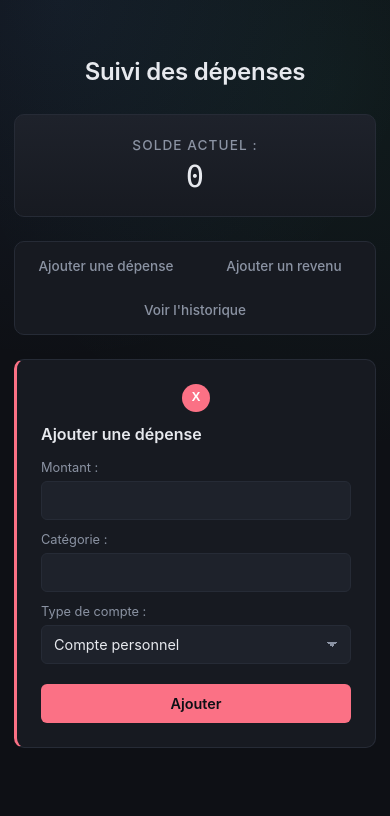
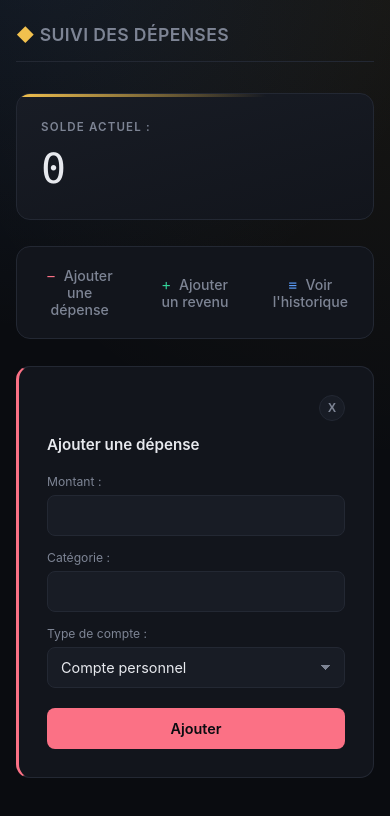
Before and after one commit to rb2512/expense-tracker, a website with bundled scripts: page front/index.html in a window 390 px wide. Both pictures are taken after a click on the button "Ajouter une dépense". Built offline with nearby package versions, Linux system fonts and the light colour scheme; no server answers.

Commit message:
Refonte CSS: layout dashboard, historique élargi

```diff
--- a/front/style.css
+++ b/front/style.css
@@ -1,19 +1,24 @@
 /* ============================================
-   Suivi des dépenses — thème fintech sombre
+   Suivi des dépenses — thème "terminal de trading"
+   Palette : #0a0c10 (bg) · #12151c (panel) · #181c25 (panel-alt)
+             #232833 (border) · #5b9dfb (bleu) · #34d399 (vert)
+             #fb7185 (rouge) · #f2c14e (ambre, accent signature)
    ============================================ */
 
 :root {
-  --bg: #0e1015;
-  --panel: #171a21;
-  --panel-alt: #1e222b;
-  --border: #262b36;
+  --bg: #0a0c10;
+  --panel: #12151c;
+  --panel-alt: #181c25;
+  --border: #232833;
   --text: #e7e9ee;
-  --text-muted: #8b93a3;
+  --text-muted: #7d8494;
   --accent-blue: #5b9dfb;
   --accent-green: #34d399;
   --accent-red: #fb7185;
+  --accent-amber: #f2c14e;
   --focus: #5b9dfb;
   --radius: 10px;
+  --radius-lg: 14px;
   --mono: "IBM Plex Mono", "SFMono-Regular", Consolas, monospace;
   --sans: "Inter", -apple-system, BlinkMacSystemFont, "Segoe UI", sans-serif;
 }
@@ -25,86 +30,116 @@
 body {
   margin: 0;
   min-height: 100vh;
-  padding: 32px 20px 80px;
+  padding: 40px 24px 100px;
   background: var(--bg);
   background-image:
-    radial-gradient(circle at 15% 0%, rgba(91, 157, 251, 0.08), transparent 40%),
-    radial-gradient(circle at 85% 10%, rgba(52, 211, 153, 0.06), transparent 45%);
+    radial-gradient(circle at 10% -10%, rgba(91, 157, 251, 0.10), transparent 42%),
+    radial-gradient(circle at 100% 0%, rgba(242, 193, 78, 0.06), transparent 50%);
   font-family: var(--sans);
   color: var(--text);
-  display: flex;
-  flex-direction: column;
-  align-items: center;
-  justify-content: center
+
+  /* Grille "dashboard" : colonne fixe (identité + actions) + colonne large (contenu) */
+  display: grid;
+  grid-template-columns: 300px minmax(0, 760px);
+  grid-template-areas:
+    "titre   titre"
+    "solde   panneau"
+    "actions panneau";
+  column-gap: 28px;
+  row-gap: 20px;
+  justify-content: center;
+  align-items: start;
 }
 
 h1 {
-  font-size: 1.5rem;
+  grid-area: titre;
+  font-size: 1.1rem;
   font-weight: 600;
-  letter-spacing: -0.01em;
-  margin: 0 0 28px;
+  letter-spacing: 0.02em;
+  text-transform: uppercase;
+  color: var(--text-muted);
+  margin: 0 0 4px;
+  padding-bottom: 16px;
+  border-bottom: 1px solid var(--border);
+  max-width: 1088px;
+  width: 100%;
+  grid-column: 1 / -1;
 }
 
-/* ---------- Solde : l'élément signature, façon afficheur de ticker ---------- */
+h1::before {
+  content: "◆ ";
+  color: var(--accent-amber);
+}
+
+/* ---------- Colonne gauche : solde + actions (sidebar façon identité de compte) ---------- */
 
 #soldeContainer {
-  width: 100%;
-  max-width: 480px;
-  background: linear-gradient(180deg, var(--panel-alt), var(--panel));
+  grid-area: solde;
+  background: linear-gradient(165deg, var(--panel-alt), var(--panel));
   border: 1px solid var(--border);
-  border-radius: var(--radius);
-  padding: 22px 28px;
-  margin-bottom: 24px;
-  text-align: center;
+  border-radius: var(--radius-lg);
+  padding: 26px 24px;
+  position: relative;
+  overflow: hidden;
+}
+
+/* signature : liseré ambre en haut, façon "ticker" de marché */
+#soldeContainer::before {
+  content: "";
+  position: absolute;
+  top: 0;
+  left: 0;
+  right: 0;
+  height: 3px;
+  background: linear-gradient(90deg, var(--accent-amber), transparent 70%);
 }
 
 #soldeContainer h2 {
   margin: 0;
-  font-size: 0.85rem;
-  font-weight: 500;
+  font-size: 0.72rem;
+  font-weight: 600;
   color: var(--text-muted);
   text-transform: uppercase;
-  letter-spacing: 0.08em;
+  letter-spacing: 0.1em;
 }
 
 #solde {
   display: block;
-  margin-top: 6px;
+  margin-top: 10px;
   font-family: var(--mono);
-  font-size: 2.4rem;
+  font-size: 2.6rem;
   font-weight: 500;
-  letter-spacing: 0.01em;
+  letter-spacing: -0.01em;
   font-variant-numeric: tabular-nums;
   color: var(--text);
+  word-break: break-word;
 }
 
-/* états optionnels : ajoutez ces classes en JS selon le signe du solde */
 #solde.positif { color: var(--accent-green); }
 #solde.negatif { color: var(--accent-red); }
 
-/* ---------- Boutons d'action (segmented control) ---------- */
+/* ---------- Actions : empilées verticalement dans la sidebar ---------- */
 
 #divBtn {
+  grid-area: actions;
   display: flex;
-  gap: 8px;
-  width: 100%;
-  max-width: 480px;
+  flex-direction: column;
+  gap: 6px;
   background: var(--panel);
   border: 1px solid var(--border);
-  border-radius: var(--radius);
-  padding: 6px;
-  margin-bottom: 24px;
+  border-radius: var(--radius-lg);
+  padding: 8px;
 }
 
 #divBtn button {
-  flex: 1;
-  padding: 10px 12px;
+  text-align: left;
+  padding: 12px 14px;
   background: transparent;
   border: none;
-  border-radius: 6px;
+  border-radius: 8px;
   color: var(--text-muted);
   font-family: var(--sans);
-  font-size: 0.85rem;
+  font-size: 0.88rem;
   font-weight: 500;
   cursor: pointer;
   transition: background 0.15s ease, color 0.15s ease;
@@ -117,53 +152,22 @@ h1 {
 
 #divBtn button:focus-visible {
   outline: 2px solid var(--focus);
-  outline-offset: 2px;
+  outline-offset: -2px;
 }
 
-#btnAddDepense:hover { color: var(--accent-red); }
-#btnAddRevenu:hover { color: var(--accent-green); }
-#btnHistorique:hover { color: var(--accent-blue); }
+#btnAddDepense::before { content: "− "; color: var(--accent-red); font-family: var(--mono); }
+#btnAddRevenu::before { content: "+ "; color: var(--accent-green); font-family: var(--mono); }
+#btnHistorique::before { content: "≡ "; color: var(--accent-blue); font-family: var(--mono); }
 
-/* ---------- Conteneur des formulaires / historique ---------- */
+/* ---------- Colonne droite : panneau principal (formulaires OU historique) ---------- */
+
+.form-container,
+#historiqueContainer {
+  grid-area: panneau;
+}
+
 .hidden {
   display: none !important;
-}
-#btnCloseDepense,
-#btnCloseRevenu {
-  width: 28px;
-  height: 28px;
-  border: none;
-  border-radius: 50%;
-  background: var(--accent-red);
-  color: #ffffff;
-  font-size: 0.8rem;
-  font-weight: 700;
-  line-height: 1;
-  cursor: pointer;
-  display: inline-flex;
-  align-items: center;
-  justify-content: center;
-  align-self: center; /* centré horizontalement dans le form (flex-direction: column) */
-  transition: opacity 0.15s ease;
-}
-
-#btnCloseDepense:hover,
-#btnCloseRevenu:hover {
-  opacity: 0.85;
-}
-
-#btnCloseDepense:focus-visible,
-#btnCloseRevenu:focus-visible {
-  outline: 2px solid var(--focus);
-  outline-offset: 2px;
-}
-
-.form-container {
-  width: 100%;
-  max-width: 480px;
-  display: flex;
-  flex-direction: column;
-  gap: 16px;
 }
 
 #formDepense,
@@ -171,43 +175,67 @@ h1 {
 #historiqueContainer {
   background: var(--panel);
   border: 1px solid var(--border);
-  border-radius: var(--radius);
-  padding: 24px;
+  border-radius: var(--radius-lg);
+  padding: 28px;
   display: flex;
   flex-direction: column;
-  gap: 12px;
+  gap: 14px;
 }
 
 #formDepense h3,
 #formRevenu h3,
 #historiqueContainer h3 {
-  margin: 0 0 4px;
-  font-size: 1rem;
+  margin: 0 0 6px;
+  font-size: 0.95rem;
   font-weight: 600;
+  display: flex;
+  align-items: center;
+  gap: 8px;
 }
 
-/* liseré de couleur selon le type de formulaire */
-#formDepense {
-  border-left: 3px solid var(--accent-red);
+#formDepense { border-left: 3px solid var(--accent-red); }
+#formRevenu { border-left: 3px solid var(--accent-green); }
+#historiqueContainer { border-left: 3px solid var(--accent-blue); }
+
+#btnCloseDepense,
+#btnCloseRevenu {
+  width: 26px;
+  height: 26px;
+  border: none;
+  border-radius: 50%;
+  background: var(--panel-alt);
+  border: 1px solid var(--border);
+  color: var(--text-muted);
+  font-size: 0.75rem;
+  font-weight: 700;
+  line-height: 1;
+  cursor: pointer;
+  align-self: flex-end;
+  display: inline-flex;
+  align-items: center;
+  justify-content: center;
+  transition: color 0.15s ease, border-color 0.15s ease;
 }
 
-#formRevenu {
-  border-left: 3px solid var(--accent-green);
+#btnCloseDepense:hover,
+#btnCloseRevenu:hover {
+  color: var(--accent-red);
+  border-color: var(--accent-red);
 }
 
 label {
-  font-size: 0.8rem;
+  font-size: 0.76rem;
   color: var(--text-muted);
-  margin-bottom: -6px;
+  margin-bottom: -8px;
 }
 
 input,
 select {
   width: 100%;
-  padding: 10px 12px;
+  padding: 11px 13px;
   background: var(--panel-alt);
   border: 1px solid var(--border);
-  border-radius: 6px;
+  border-radius: 8px;
   color: var(--text);
   font-family: var(--sans);
   font-size: 0.9rem;
@@ -226,6 +254,7 @@ select:focus {
 
 select {
   appearance: none;
+  cursor: pointer;
   background-image: linear-gradient(45deg, transparent 50%, var(--text-muted) 50%),
                      linear-gradient(135deg, var(--text-muted) 50%, transparent 50%);
   background-position: calc(100% - 18px) center, calc(100% - 13px) center;
@@ -234,40 +263,32 @@ select {
 }
 
 button[type="submit"] {
-  margin-top: 8px;
-  padding: 11px;
+  margin-top: 6px;
+  padding: 12px;
   border: none;
-  border-radius: 6px;
+  border-radius: 8px;
   font-family: var(--sans);
   font-size: 0.9rem;
   font-weight: 600;
   cursor: pointer;
-  color: #0e1015;
-  transition: opacity 0.15s ease;
+  color: #0a0c10;
+  transition: opacity 0.15s ease, transform 0.1s ease;
 }
 
-#formDepense button[type="submit"] {
-  background: var(--accent-red);
+#formDepense button[type="submit"] { background: var(--accent-red); }
+#formRevenu button[type="submit"] { background: var(--accent-green); }
+
+button[type="submit"]:hover { opacity: 0.88; }
+button[type="submit"]:active { transform: scale(0.98); }
+button[type="submit"]:focus-visible { outline: 2px solid var(--focus); outline-offset: 2px; }
+
+.message {
+  font-size: 0.8rem;
+  min-height: 1em;
+  margin: 0;
 }
 
-#formRevenu button[type="submit"] {
-  background: var(--accent-green);
-}
-
-button[type="submit"]:hover {
-  opacity: 0.88;
-}
-
-button[type="submit"]:focus-visible {
-  outline: 2px solid var(--focus);
-  outline-offset: 2px;
-}
-
-/* ---------- Historique : présentation façon relevé de compte ---------- */
-
-#historiqueContainer {
-  border-left: 3px solid var(--accent-blue);
-}
+/* ---------- Historique : relevé de compte, large et lisible ---------- */
 
 #historiqueList {
   list-style: none;
@@ -275,47 +296,16 @@ button[type="submit"]:focus-visible {
   padding: 0;
   display: flex;
   flex-direction: column;
+  max-height: 560px;
+  overflow-y: auto;
 }
-
-#historiqueList li {
-  display: flex;
-  justify-content: space-between;
-  align-items: center;
-  padding: 12px 0;
-  border-bottom: 1px solid var(--border);
-  font-size: 0.88rem;
-}
-
-#historiqueList li:last-child {
-  border-bottom: none;
-}
-
-/* montant affiché en monospace, aligné à droite */
-#historiqueList li .montant {
-  font-family: var(--mono);
-  font-variant-numeric: tabular-nums;
-  font-weight: 500;
-}
-
-/* classes optionnelles à ajouter en JS sur chaque <li> ou son montant */
-.transaction-depense .montant,
-#historiqueList li.depense .montant {
-  color: var(--accent-red);
-}
-
-.transaction-revenu .montant,
-#historiqueList li.revenu .montant {
-  color: var(--accent-green);
-}
-
-/* ---------- Ligne de transaction façon tableau ---------- */
 
 .transaction-row {
   display: grid;
-  grid-template-columns: 48px 1fr 1fr 1fr;
+  grid-template-columns: 44px 90px 1fr 130px 140px 130px;
   align-items: center;
-  gap: 12px;
-  padding: 12px 16px;
+  gap: 14px;
+  padding: 13px 12px;
   border-bottom: 1px solid var(--border);
   font-size: 0.85rem;
 }
@@ -328,19 +318,29 @@ button[type="submit"]:focus-visible {
   background: var(--panel-alt);
 }
 
-/* colonne ID : discrète */
+/* colonne ID */
 .transaction-row > p:first-child {
   color: var(--text-muted);
   font-family: var(--mono);
+  font-size: 0.78rem;
   margin: 0;
 }
 
-/* colonne montant : mise en avant, alignée comme un chiffre */
+/* colonne date */
+.transaction-row > p:nth-child(2) {
+  color: var(--text-muted);
+  font-family: var(--mono);
+  font-size: 0.8rem;
+  margin: 0;
+}
+
+/* colonne montant, mise en avant */
 .transaction-row strong {
   font-family: var(--mono);
   font-variant-numeric: tabular-nums;
   font-weight: 600;
   text-align: right;
+  font-size: 0.92rem;
 }
 
 .transaction-row strong p {
@@ -348,9 +348,24 @@ button[type="submit"]:focus-visible {
 }
 
 /* colonne catégorie */
-.transaction-row > p:nth-child(3) {
+.transaction-row > p:nth-child(4) {
   margin: 0;
   color: var(--text);
+  font-weight: 500;
+}
+
+/* colonne type (revenu/dépense) */
+.transaction-row > p:nth-child(5) {
+  margin: 0;
+  font-size: 0.78rem;
+  font-weight: 600;
+  text-transform: uppercase;
+  letter-spacing: 0.04em;
+  padding: 3px 10px;
+  border-radius: 20px;
+  background: var(--panel-alt);
+  justify-self: start;
+  color: var(--text-muted);
 }
 
 /* colonne type de compte */
@@ -358,25 +373,69 @@ button[type="submit"]:focus-visible {
   margin: 0;
   color: var(--text-muted);
   text-align: right;
+  font-size: 0.8rem;
 }
 
-/* ---------- Responsive ---------- */
+/* couleur du montant selon le type de transaction
+   (nécessite que creerElement() ajoute la classe "revenu" ou "depense"
+   sur divEl — voir note après le fichier) */
+.transaction-row.revenu strong {
+  color: var(--accent-green);
+}
 
-@media (max-width: 480px) {
+.transaction-row.depense strong {
+  color: var(--accent-red);
+}
+
+/* ---------- Scrollbar discrète pour l'historique ---------- */
+
+#historiqueList::-webkit-scrollbar {
+  width: 6px;
+}
+
+#historiqueList::-webkit-scrollbar-thumb {
+  background: var(--border);
+  border-radius: 3px;
+}
+
+/* ---------- Responsive : la sidebar repasse au-dessus sur mobile ---------- */
+
+@media (max-width: 900px) {
   body {
-    padding: 20px 14px 60px;
+    grid-template-columns: 1fr;
+    grid-template-areas:
+      "titre"
+      "solde"
+      "actions"
+      "panneau";
+    padding: 24px 16px 60px;
   }
 
-  #solde {
-    font-size: 1.9rem;
+  h1 {
+    grid-column: 1;
   }
 
   #divBtn {
-    flex-wrap: wrap;
+    flex-direction: row;
   }
 
   #divBtn button {
-    flex: 1 1 45%;
+    flex: 1;
+    text-align: center;
+  }
+
+  .transaction-row {
+    grid-template-columns: 32px 1fr auto;
+    grid-template-areas:
+      "id categorie montant"
+      "date type accountType";
+    row-gap: 4px;
+  }
+
+  .transaction-row > p:nth-child(2),
+  .transaction-row > p:nth-child(5),
+  .transaction-row > p:last-child {
+    font-size: 0.72rem;
   }
 }
 
```
